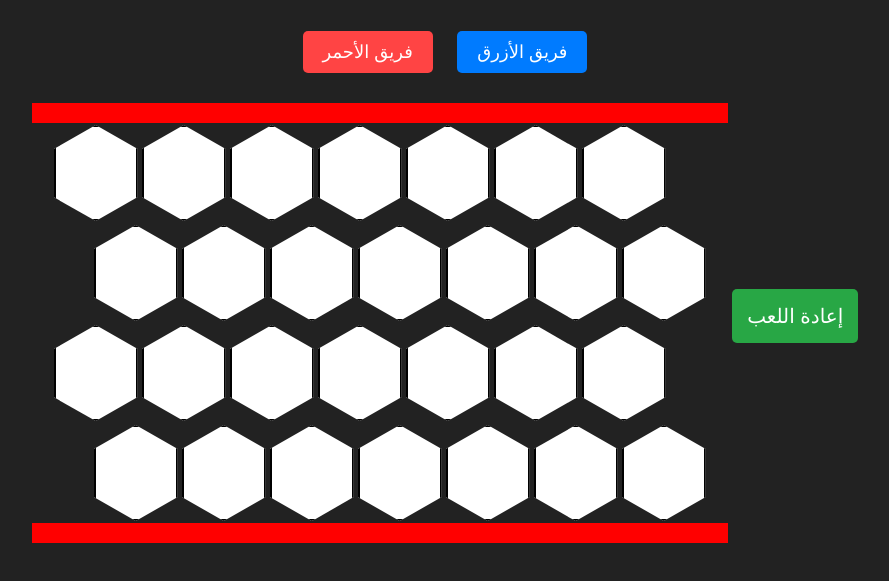
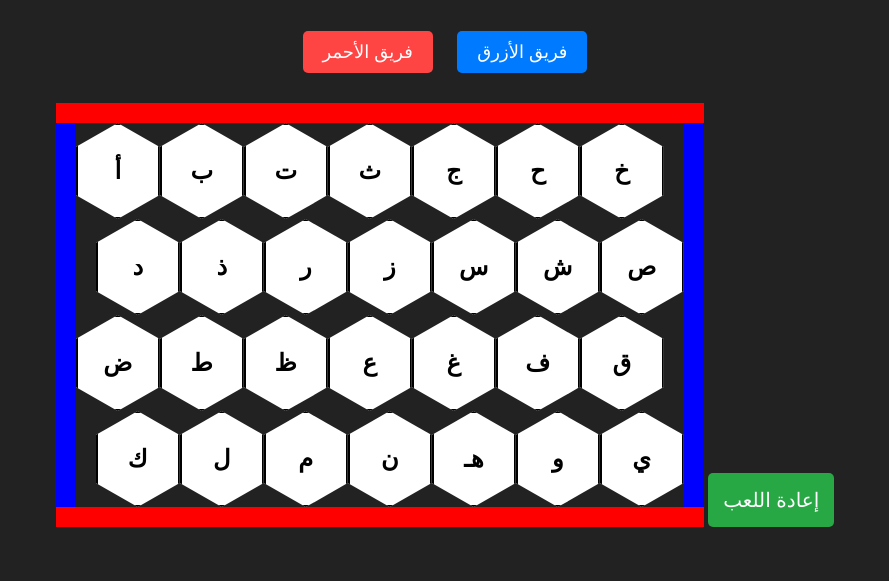
Before and after one commit to hamadkj/Hroof-aloof, a plain HTML site: page index.html in a window 1280 px wide. Shown: the part 85-666 px from the top of the page, without its empty margins (195-1084 px from the left). Drawn offline with Linux system fonts and the light colour scheme.

Commit message:
Update style.css

```diff
--- a/style.css
+++ b/style.css
@@ -1,4 +1,4 @@
-/* الخلفية والخطوط العامة */
+/* إعدادات عامة */
 body {
   text-align: center;
   font-family: Arial, sans-serif;
@@ -37,7 +37,7 @@ h1 {
   opacity: 0.8;
 }
 
-/* منطقة اللعبة مع الحدود */
+/* منطقة اللعبة والحدود */
 .game-container {
   display: inline-block;
   position: relative;
@@ -60,24 +60,25 @@ h1 {
 /* تغليف اللوحة مع الحدود الجانبية */
 .board-wrapper {
   display: flex;
-  align-items: center;
+  align-items: stretch; /* لضمان تمدد الحدود حسب ارتفاع اللوحة */
 }
 
-/* لوحة الخلايا (ستكون عبارة عن صفوف) */
+/* لوحة الخلايا */
 .board {
   display: flex;
   flex-direction: column;
   background-color: #222;
 }
 
-/* كل صف من الخلايا */
+/* الصفوف */
 .row {
   display: flex;
 }
 
-/* تعويض الصفوف الزوجية لتأثير الخلية النحلية */
+/* إزاحة الصفوف الزوجية لإعطاء تأثير الخلية النحلية */
+/* قللت الإزاحة لتكون متلاصقة أكثر */
 .row:nth-child(even) {
-  margin-left: 40px; /* تعديل القيمة حسب العرض المطلوب */
+  margin-left: 20px;
 }
 
 /* تصميم الخلية السداسية */
@@ -94,10 +95,11 @@ h1 {
   border: 2px solid #000;
   cursor: pointer;
   transition: background 0.3s;
-  margin: 2px;
+  margin: 0; /* بدون مسافات خارجية */
+  color: black; /* لتظهر الحروف دائمًا */
 }
 
-/* عند اختيار الخلية، يتغير لونها حسب الفريق */
+/* تلوين الخلية عند اختيار الفريق */
 .hexagon.red {
   background-color: #ff4444;
   color: white;
@@ -108,7 +110,7 @@ h1 {
   color: white;
 }
 
-/* تعطيل الخلية بعد اختيارها */
+/* تعطيل الخلية بعد الاختيار */
 .hexagon.disabled {
   pointer-events: none;
   opacity: 0.6;
```
